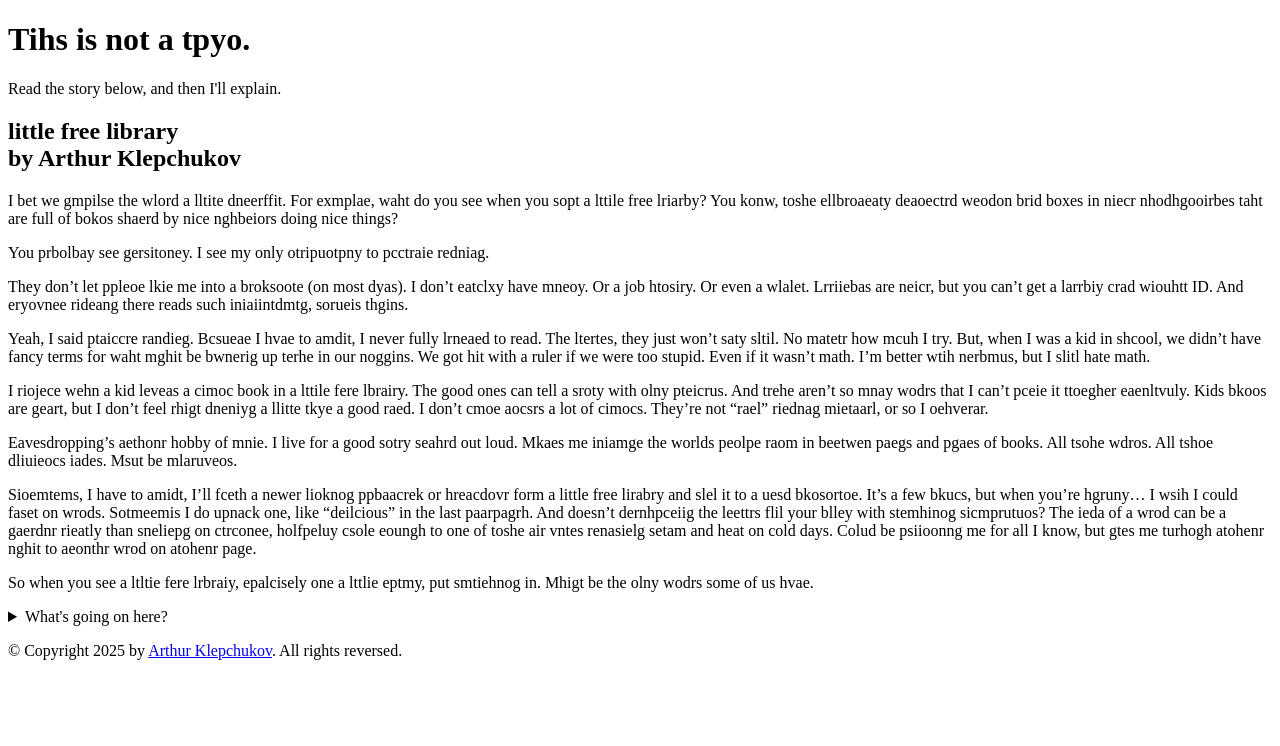
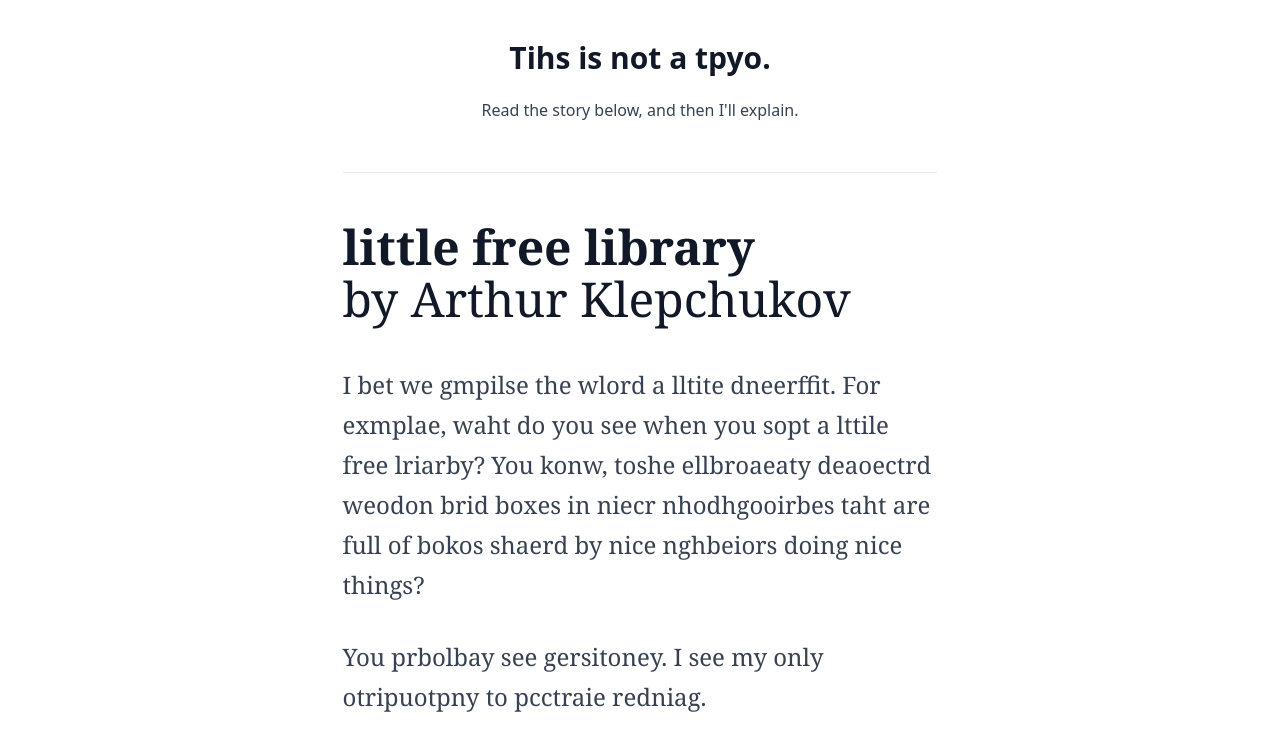
Before and after one commit to avk/not-a-typo, a plain HTML site: page index.html in a window 1280 px wide. Shown: the top 746 px of the page. Drawn offline with nearby package versions, Linux system fonts and the light colour scheme.

Commit message:
initial styles

```diff
--- a/index.html
+++ b/index.html
@@ -2,26 +2,32 @@
 <html lang="en-US">
   <head>
     <meta charset="utf-8" />
-    <meta name="viewport" content="width=device-width" />
+    <meta name="viewport" content="width=device-width, initial-scale=1.0" />
+    <script src="https://cdn.tailwindcss.com?plugins=forms,typography"></script>
 
     <title>Tihs is not a tpyo.</title>
   </head>
 
   <body>
 
-    <main>
-      <h1>
-        Tihs is not a tpyo.
-      </h1>
+    <main class="prose mx-auto">
 
-      <p>Read the story below, and then I'll explain.</p>
+      <hgroup class="pt-10 text-center">
+        <h1 class="text-3xl font-bold mb-0">
+          Tihs is not a tpyo.
+        </h1>
 
-      <article id="jumble">
+        <p>Read the story below, and then I'll explain.</p>
+      </hgroup>
+
+      <hr>
+
+      <article id="jumble" class="prose prose-2xl font-serif">
 
         <h2 class="preserve">
           <strong>little free library</strong>
           <br>
-          <span>by Arthur Klepchukov</span>
+          <span class="font-normal">by Arthur Klepchukov</span>
         </h2>
 
 <p>I bet we glimpse the world a little different. For example, what do you see when you spot a little free library? You know, those elaborately decorated wooden bird boxes in nicer neighborhoods that are full of books shared by nice neighbors doing nice things?</p>
@@ -34,7 +40,7 @@
 
 <p>I rejoice when a kid leaves a comic book in a little free library. The good ones can tell a story with only pictures. And there aren’t so many words that I can’t piece it together eventually. Kids books are great, but I don’t feel right denying a little tyke a good read. I don’t come across a lot of comics. They’re not “real” reading material, or so I overhear.</p>
 
-<p>Eavesdropping’s another hobby of mine. I live for a good story shared out loud. Makes me imagine the worlds people roam in between pages and pages of books. All those words. All those delicious ideas. Must be marvelous.</p>
+<p>Eavesdropping's another hobby of mine. I live for a good story shared out loud. Makes me imagine the worlds people roam in between pages and pages of books. All those words. All those delicious ideas. Must be marvelous.</p>
 
 <p>Sometimes, I have to admit, I’ll fetch a newer looking paperback or hardcover from a little free library and sell it to a used bookstore. It’s a few bucks, but when you’re hungry… I wish I could feast on words. Sometimes I do unpack one, like “delicious” in the last paragraph. And doesn’t deciphering the letters fill your belly with something scrumptious? The idea of a word can be a grander reality than sleeping on concrete, hopefully close enough to one of those air vents releasing steam and heat on cold days. Could be poisoning me for all I know, but gets me through another night to another word on another page.</p>
 
@@ -42,8 +48,10 @@
 
       </article>
 
+      <hr>
+
       <details>
-        <summary>What's going on here?</summary>
+        <summary class="cursor-pointer bg-slate-200 border rounded rounded-full p-5 w-fit mx-auto text-center">What's going on here?</summary>
 
         <p>
         This is a sympathy exercise to imagine what it might be like to read with dyslexia.
@@ -56,8 +64,8 @@
 
     </main>
 
-    <footer>
-      <p>&copy; Copyright 2025 by <a href="https://arsenalofwords.com/">Arthur Klepchukov</a>. All rights reversed.</p>
+    <footer class="my-10 text-center">
+      <p>&copy; Copyright 2025 by <a class="underline" href="https://arsenalofwords.com/">Arthur Klepchukov</a>. All rights reversed.</p>
     </footer>
 
   <script>
```
